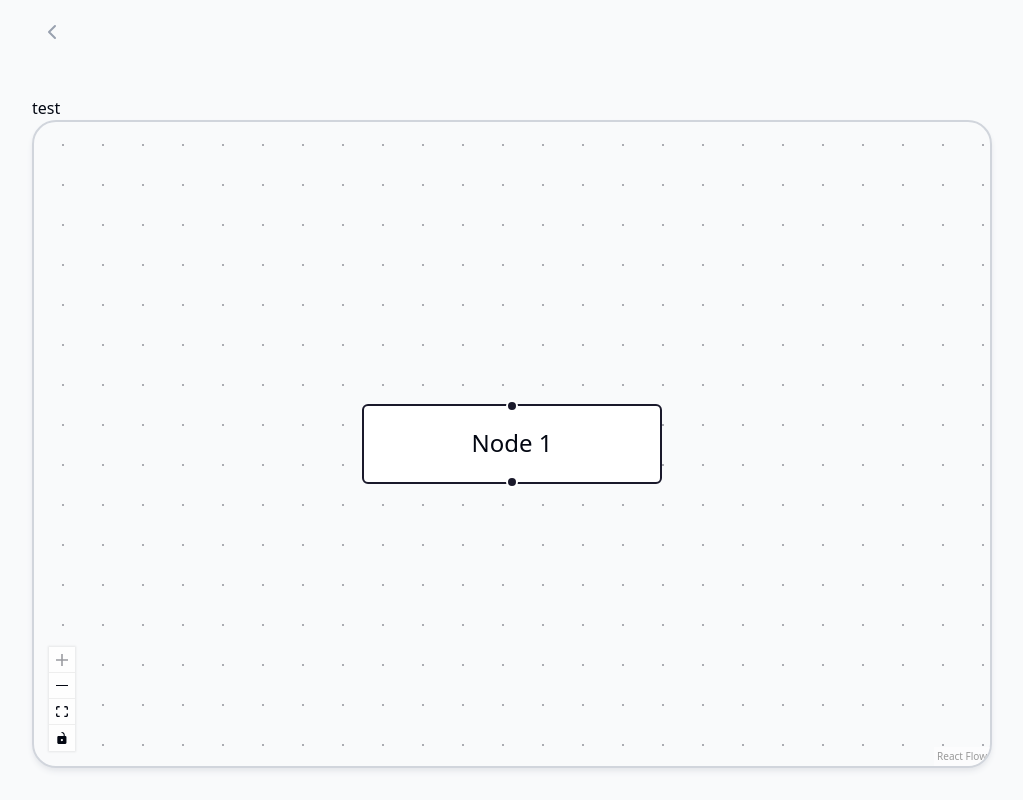
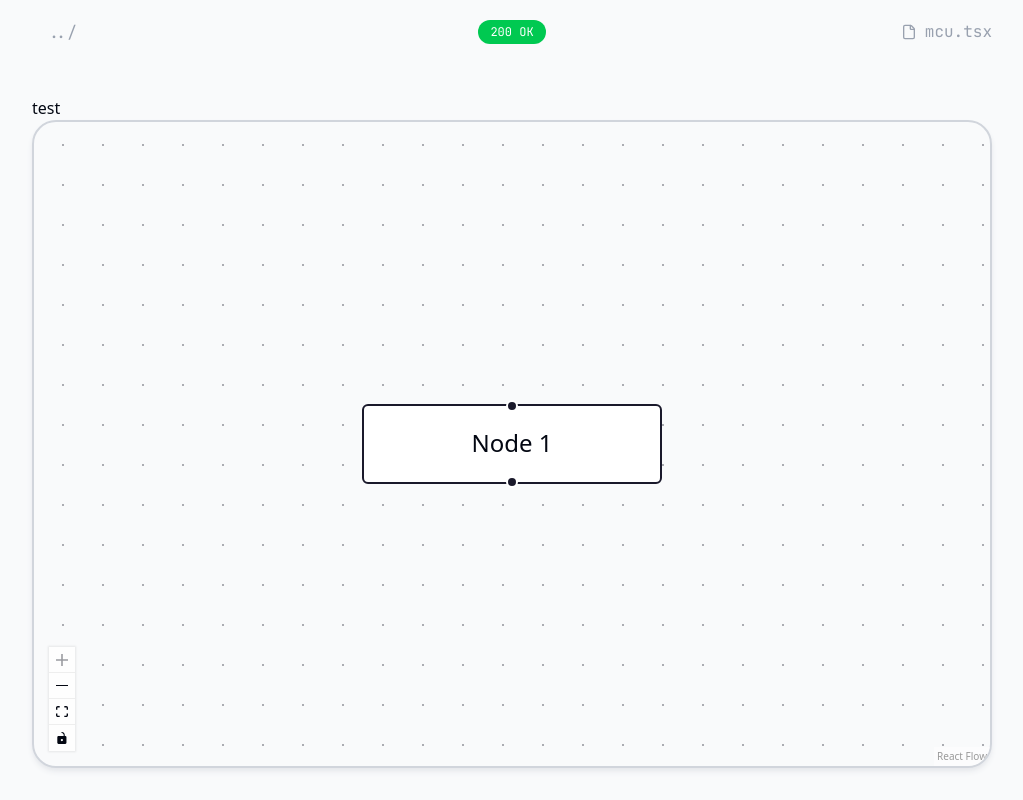
Before and after one commit to Hattori-1104/portfolio, a React (Vite) app in the folder packages/frontend/: page /mcu in a window 1280 px wide. Shown: the whole page, without its empty margins (128-1151 px from the left). Built offline with nearby package versions, Linux system fonts and the light colour scheme.

Commit message:
feat: 諸々できた

```diff
--- a/package.json
+++ b/package.json
@@ -10,5 +10,8 @@
 	],
 	"devDependencies": {
 		"@biomejs/biome": "^2.5.14"
+	},
+	"dependencies": {
+		"class-variance-authority": "^0.7.1"
 	}
 }
--- a/packages/frontend/package.json
+++ b/packages/frontend/package.json
@@ -19,9 +19,11 @@
 		"@tanstack/react-router": "latest",
 		"@tanstack/react-router-devtools": "latest",
 		"@xyflow/react": "^12.11.6",
+		"clsx": "^2.1.1",
 		"lucide-react": "^1.47.0",
 		"react": "^19.2.0",
 		"react-dom": "^19.2.0",
+		"tailwind-merge": "^3.7.0",
 		"tailwindcss": "^4.1.18"
 	},
 	"devDependencies": {
--- /dev/null
+++ b/packages/frontend/src/components/console-window.tsx
@@ -0,0 +1,19 @@
+import type { ReactNode } from "react"
+
+export const consolePrefix = "[dear-visitor@hattori-dev ~]$ "
+
+export function ConsoleWindow({
+	children,
+	windowMessage,
+}: {
+	children: ReactNode
+	windowMessage?: string
+}) {
+	const windowName = windowMessage ? `bash - ${windowMessage}` : "bash"
+	return (
+		<div className="flex flex-col border shadow overflow-x-auto">
+			<div className="bg-white min-w-100 w-full px-2 py-1">{windowName}</div>
+			<div className="bg-black min-w-100 w-full text-white p-2">{children}</div>
+		</div>
+	)
+}
--- a/packages/frontend/src/components/layout.tsx
+++ b/packages/frontend/src/components/layout.tsx
@@ -1,29 +1,56 @@
 import { Button } from "@base-ui/react/button"
-import { useRouter } from "@tanstack/react-router"
-import { ChevronLeftIcon } from "lucide-react"
+import { useRouter, useRouterState } from "@tanstack/react-router"
+import { FileIcon } from "lucide-react"
 import type { ReactNode } from "react"
+import { useDeferredLoadState } from "#/hooks/useDeferredLoadState"
+import { StatusBadge } from "./status-badge"
 
 export function Layout({
 	children,
 	canBack,
+	fileName,
+	showStatus,
+	notfound,
 }: {
 	children: ReactNode
 	canBack?: boolean
+	fileName?: string
+	showStatus?: boolean
+	notfound?: boolean
 }) {
 	const router = useRouter()
+	const isLoading = useDeferredLoadState()
 	return (
 		<div className="h-dvh flex flex-col bg-gray-50">
 			<header className="h-16 shrink-0 w-full">
-				<div className="h-full w-full max-w-5xl mx-auto px-8 flex items-center">
+				<div className="h-full w-full max-w-5xl mx-auto px-8 grid grid-cols-3 items-center">
+					<div className="flex justify-start">
 						{canBack && (
 							<Button
 								type="button"
-							className="text-gray-400 group hover:bg-gray-200 hover:text-gray-700 transition-all duration-300 p-2 rounded-3xl relative"
+								className="text-gray-400 group hover:bg-gray-200 hover:text-gray-700 transition-all duration-300 py-2 px-4 rounded-3xl relative"
 								onClick={() => router.history.back()}
 							>
-							<ChevronLeftIcon />
+								<code>../</code>
 							</Button>
 						)}
+					</div>
+					<div className="flex justify-center">
+						{showStatus && (
+							<StatusBadge
+								size="small"
+								status={notfound ? 404 : isLoading ? "pending" : 200}
+							/>
+						)}
+					</div>
+					<div className="flex justify-end">
+						{fileName && (
+							<code className="text-gray-400 flex items-center gap-2">
+								<FileIcon size="16" />
+								{fileName}
+							</code>
+						)}
+					</div>
 				</div>
 			</header>
 			<div className="grow">
--- /dev/null
+++ b/packages/frontend/src/components/status-badge.tsx
@@ -0,0 +1,39 @@
+import { cva, type VariantProps } from "class-variance-authority"
+import { cn } from "#/utils/cn"
+
+type Status = 200 | 404 | "pending"
+
+const badgeVariants = cva("block rounded-full", {
+	variants: {
+		status: {
+			200: "bg-green-500 text-white",
+			404: "bg-red-500 text-white",
+			pending: "bg-gray-300 text-black",
+		} satisfies Record<Status, string>,
+		size: {
+			large: "py-1 px-4 text-md",
+			small: "py-1 px-3 text-xs",
+		},
+	},
+	defaultVariants: {
+		status: 200,
+		size: "large",
+	},
+})
+
+const labelDict = {
+	200: "200 OK",
+	404: "404 NotFound",
+	pending: "Pending...",
+} as const satisfies Record<Status, string>
+
+export function StatusBadge({
+	status = 200,
+	size = "large",
+}: VariantProps<typeof badgeVariants>) {
+	return (
+		<code className={cn(badgeVariants({ status, size }))}>
+			{labelDict[status ?? "pending"]}
+		</code>
+	)
+}
--- /dev/null
+++ b/packages/frontend/src/hooks/useDeferredLoadState.ts
@@ -0,0 +1,25 @@
+import { useRouterState } from "@tanstack/react-router"
+import { useEffect, useRef, useState } from "react"
+
+// ms
+const DELAY = 200
+
+export function useDeferredLoadState() {
+	const isLoading = useRouterState({ select: (s) => s.isLoading })
+	const [isLoadingDeferred, setIsLoadingDeferred] = useState(false)
+	const timeoutRef = useRef<null | ReturnType<typeof setTimeout>>(null)
+	useEffect(() => {
+		if (isLoading) {
+			timeoutRef.current = setTimeout(() => {
+				if (isLoading) {
+					setIsLoadingDeferred(true)
+				}
+			}, DELAY)
+		}
+		return () => {
+			if (timeoutRef.current) clearTimeout(timeoutRef.current)
+		}
+	}, [isLoading])
+
+	return isLoadingDeferred
+}
--- a/packages/frontend/src/routes/__root.tsx
+++ b/packages/frontend/src/routes/__root.tsx
@@ -1,6 +1,5 @@
-import { TanStackDevtools } from "@tanstack/react-devtools"
 import { createRootRoute, Outlet } from "@tanstack/react-router"
-import { TanStackRouterDevtoolsPanel } from "@tanstack/react-router-devtools"
+// import { TanStackRouterDevtoolsPanel } from "@tanstack/react-router-devtools"
 
 import "@fontsource/jetbrains-mono"
 import "../styles.css"
@@ -15,7 +14,7 @@ function RootComponent() {
 			<div className="root">
 				<Outlet />
 			</div>
-			<TanStackDevtools
+			{/* <TanStackDevtools
 				config={{
 					position: "bottom-right",
 				}}
@@ -25,7 +24,7 @@ function RootComponent() {
 						render: <TanStackRouterDevtoolsPanel />,
 					},
 				]}
-			/>
+			/> */}
 		</>
 	)
 }
--- a/packages/frontend/src/routes/index.tsx
+++ b/packages/frontend/src/routes/index.tsx
@@ -1,11 +1,15 @@
-import { createFileRoute, Link } from "@tanstack/react-router"
+import { createFileRoute, Link, useRouterState } from "@tanstack/react-router"
+import { ConsoleWindow, consolePrefix } from "#/components/console-window"
 import { Layout } from "#/components/layout"
+import { StatusBadge } from "#/components/status-badge"
+import { useDeferredLoadState } from "#/hooks/useDeferredLoadState"
 
 export const Route = createFileRoute("/")({ component: Home })
 
 function Home() {
+	const isLoading = useDeferredLoadState()
 	return (
-		<Layout>
+		<Layout fileName="index.tsx">
 			<div className="space-y-8">
 				<div className="w-full flex flex-wrap justify-between items-center gap-x-4 gap-y-2">
 					<Link className="block group" to="/">
@@ -14,11 +18,28 @@ function Home() {
 						</code>
 						<div className="h-1 bg-gray-950 min-w-0 w-0 relative left-0 group-hover:w-full transition-[width] duration-300 ease-out" />
 					</Link>
-					<code className="bg-green-500 text-white py-1 px-4 rounded-full">
-						200 OK
+					<StatusBadge status={isLoading ? "pending" : 200} />
+				</div>
+				<ConsoleWindow windowMessage="Site Navigations">
+					<code className="whitespace-nowrap">
+						{`${consolePrefix}ls `}
+						{/* なんか隠し要素 */}
+						{/* <input className="w-8 text-start" /> */}
 					</code>
-				</div>
-				<Link to="/mcu">/mcu</Link>
+					<br />
+					<div className="flex flex-wrap gap-x-4 gap-y-1">
+						<code className="text-3xl md:text-4xl text-blue-400 underline">
+							<Link to="/">{"index.tsx"}</Link>
+						</code>
+						<code className="text-3xl md:text-4xl text-blue-400 underline">
+							<Link to="/mcu">{"mcu.tsx"}</Link>
+						</code>
+						<code className="text-3xl md:text-4xl text-blue-400 underline">
+							<Link to="/not-found">{"not-found.tsx"}</Link>
+						</code>
+					</div>
+					<code>{`${consolePrefix}`}</code>
+				</ConsoleWindow>
 			</div>
 		</Layout>
 	)
--- a/packages/frontend/src/routes/mcu.tsx
+++ b/packages/frontend/src/routes/mcu.tsx
@@ -13,7 +13,7 @@ const nodes: Node[] = [
 
 function RouteComponent() {
 	return (
-		<Layout canBack>
+		<Layout canBack showStatus fileName="mcu.tsx">
 			<div className="flex flex-col h-full text-gray-950">
 				<div>test</div>
 				<div className="border-2 border-gray-300 rounded-3xl shadow-md shadow-gray-200 grow overflow-hidden">
--- a/packages/frontend/src/styles.css
+++ b/packages/frontend/src/styles.css
@@ -32,7 +32,7 @@ html:active-view-transition-type(forward) {
 @keyframes slide-out-right {
 	to {
 		transform: translateX(min(30%, 240px));
-		scale: 0.9;
+		/* scale: 0.9; */
 		filter: blur(10px);
 		opacity: 0;
 	}
@@ -40,7 +40,7 @@ html:active-view-transition-type(forward) {
 @keyframes slide-in-left {
 	from {
 		transform: translateX(calc(-1 * min(30%, 240px)));
-		scale: 1.05;
+		/* scale: 1.05; */
 		/* filter: blur(10px); */
 		opacity: 0;
 	}
@@ -48,7 +48,7 @@ html:active-view-transition-type(forward) {
 @keyframes slide-out-left {
 	to {
 		transform: translateX(calc(-1 * min(30%, 240px)));
-		scale: 1.05;
+		/* scale: 1.05; */
 		filter: blur(10px);
 		opacity: 0;
 	}
@@ -56,7 +56,7 @@ html:active-view-transition-type(forward) {
 @keyframes slide-in-right {
 	from {
 		transform: translateX(min(30%, 240px));
-		scale: 0.9;
+		/* scale: 0.9; */
 		/* filter: blur(10px); */
 		opacity: 0;
 	}
--- /dev/null
+++ b/packages/frontend/src/utils/cn.ts
@@ -0,0 +1,6 @@
+import { type ClassValue, clsx } from "clsx"
+import { twMerge } from "tailwind-merge"
+
+export function cn(...inputs: ClassValue[]) {
+	return twMerge(clsx(inputs))
+}
```
Also changed, not shown: 1 other file (tests, documents, lock files or other folders). Lines whose indentation alone changed are shown as unchanged.
